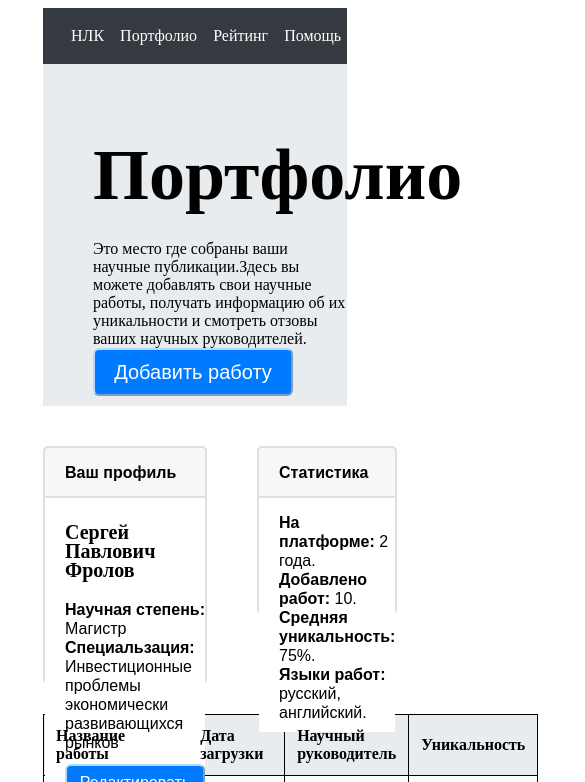
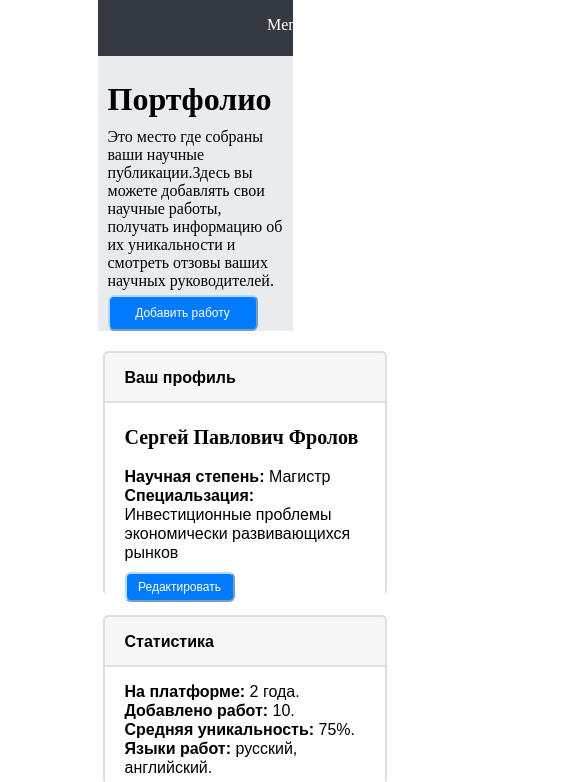
Before and after one commit to Maksik5544/zadanie, a plain HTML site: page index.html in a window 390 px wide. Shown: the top 782 px of the page, 585 px wide, since content can reach past the window. Drawn offline with Linux system fonts and the light colour scheme.

Commit message:
Add files via upload

```diff
--- a/index.html
+++ b/index.html
@@ -6,8 +6,8 @@
   <link rel="stylesheet" href="style.css"/>
 </head>
 <body>
-  <div>
-    <nav>
+  <nav>
+    <ul id="menu">Menu</ul>
       <ul>
         <li><a href="#">НЛК</a></li>
         <li><a href="#">Портфолио</a></li>
@@ -15,7 +15,6 @@
         <li><a href="#">Помощь</a></li>
       </ul>
     </nav>
-  </div>
   <header>
     <h1>Портфолио</h1>
     <div class=".description">Это место где собраны ваши научные публикации.Здесь вы можете добавлять
--- a/style.css
+++ b/style.css
@@ -1,26 +1,24 @@
-html {
+body {
   width: 1219px;
   margin: auto;
 --color-link: #ffffff;
 }
 
-@media ( max-width: 991px ) {
-  html {
-    width: 768px;
-  }
-}
-
-@media ( max-width: 575px ) {
-  html {
-    width: 320px;
-  }
-}
-
 nav {
+  box-sizing: border-box;
   background: #343A40;
   color: var(--color-link);
   height: 56px;
   padding-left: 20px;
+}
+
+#menu {
+  padding-top: 1rem;
+  width: 10%;
+  font-size: 16px;
+  cursor: pointer;
+  float: right;
+  display: none;
 }
 
 nav a {
@@ -33,7 +31,9 @@ nav a:hover {
   text-decoration: underline;
 }
 
+
 ul {
+  width: 350px;
   list-style-type: none;
   margin: 0;
   padding: 0;
@@ -43,7 +43,7 @@ ul {
 }
 
 li {
-  padding: 19px 8px 19px 8px;
+  padding: 1rem 0.5rem 1rem 0.5rem;
   transition: 0.5s;
 }
 
@@ -55,6 +55,7 @@ header {
   background: #E9ECEF;
   height: 342px;
   padding-left: 50px;
+  padding-right: 50px;
 }
 
 h1 {
@@ -70,7 +71,6 @@ h1 {
   font-size: 16px;
   line-height: 21px;
   color: #212529;
-  margin: 0 0 23px 0;
 }
 
 button {
@@ -82,6 +82,7 @@ button {
   width: 200px;
   height: 48px;
   border-radius: 6px;
+  margin-top: 12px;
 }
 
 .section-container .container-but button {
@@ -142,15 +143,14 @@ p {
 
 section {
   box-sizing: border-box;
-}
-
-.table {
- padding-left: 50px;
+  padding-left: 50px;
+  padding-right: 50px;
 }
 
 table {
   border-collapse: collapse;
   margin: 0;
+  width: 100%;
 }
 
 thead {
@@ -171,3 +171,80 @@ footer {
   padding-left: 50px;
   padding-top: 16px;
 }
+
+@media ( max-width: 991px ) {
+  body {
+    width: 77%;
+  }
+}
+
+@media ( max-width: 768px) {
+  body {
+    width: 50%;
+  }
+  #menu {
+    display: block;
+    padding: 1rem 0.5rem;
+  }
+
+  nav ul li {
+    display: block;
+    clip-path: polygon(0 0, 100% 0, 1% 0);
+  }
+
+  header {
+    height: auto;
+    padding-left: 10px;
+    padding-right: 10px;
+  }
+
+  h1 {
+    margin: 0 0 10px 0;
+    font-size: 32px;
+    text-align: left;
+    padding-top: 25px;
+  }
+
+  button {
+
+    font-size: 12px;
+    width: 150px;
+    height: 36px;
+    margin-top: 5px;
+  }
+
+  section {
+    padding: 0;
+  }
+
+  .section-container {
+    display: block;
+  }
+
+  .container-but {
+    margin: 20px 5px 0 5px;
+    width: 280px;
+    height: 240px;
+  }
+
+  .container {
+    margin: 20px 5px 0 5px;
+    width: 280px;
+    height: 165px;
+  }
+
+  .section-container .container-but button {
+    font-size: 12px;
+    width: 110px;
+    height: 30px;
+    margin-top: 10px;
+  }
+
+  table {
+    border-collapse: collapse;
+    margin: 0;
+    width: 30%;
+    overflow: scroll;
+  }
+
+}
```
